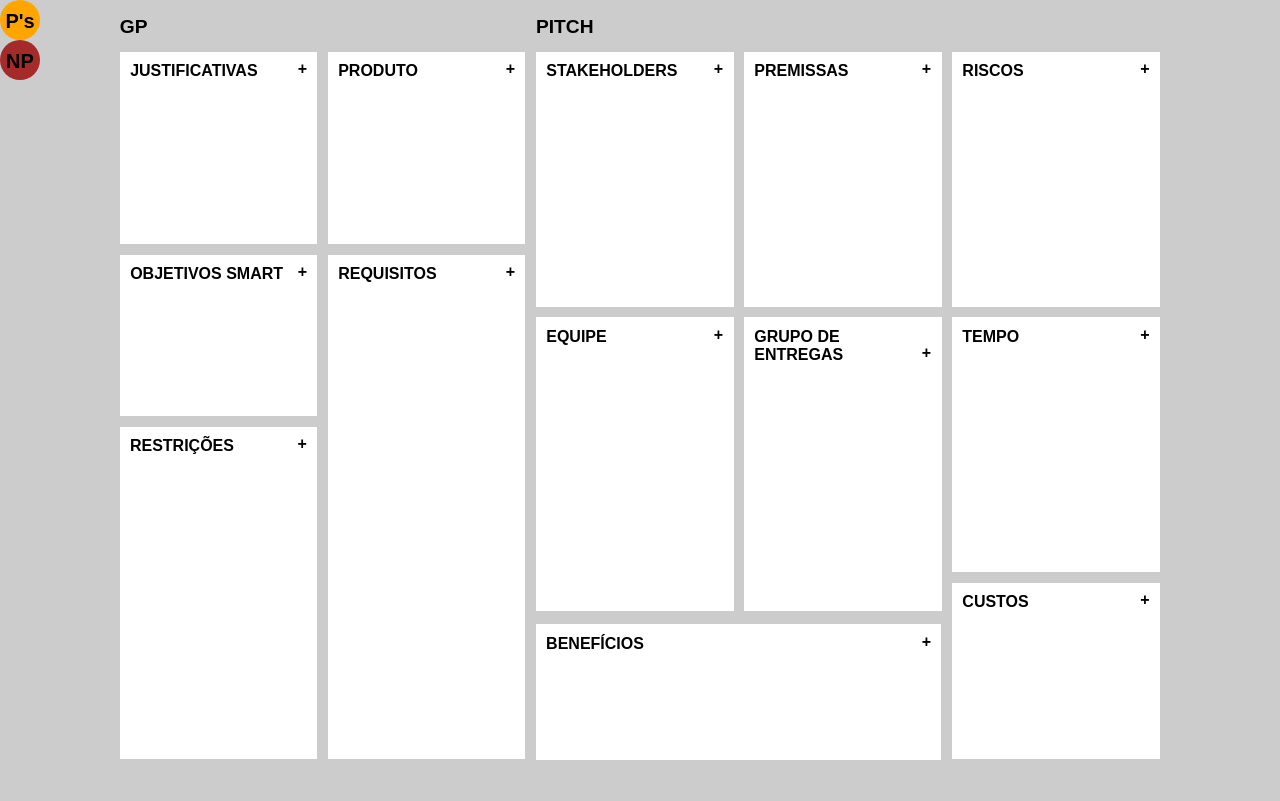
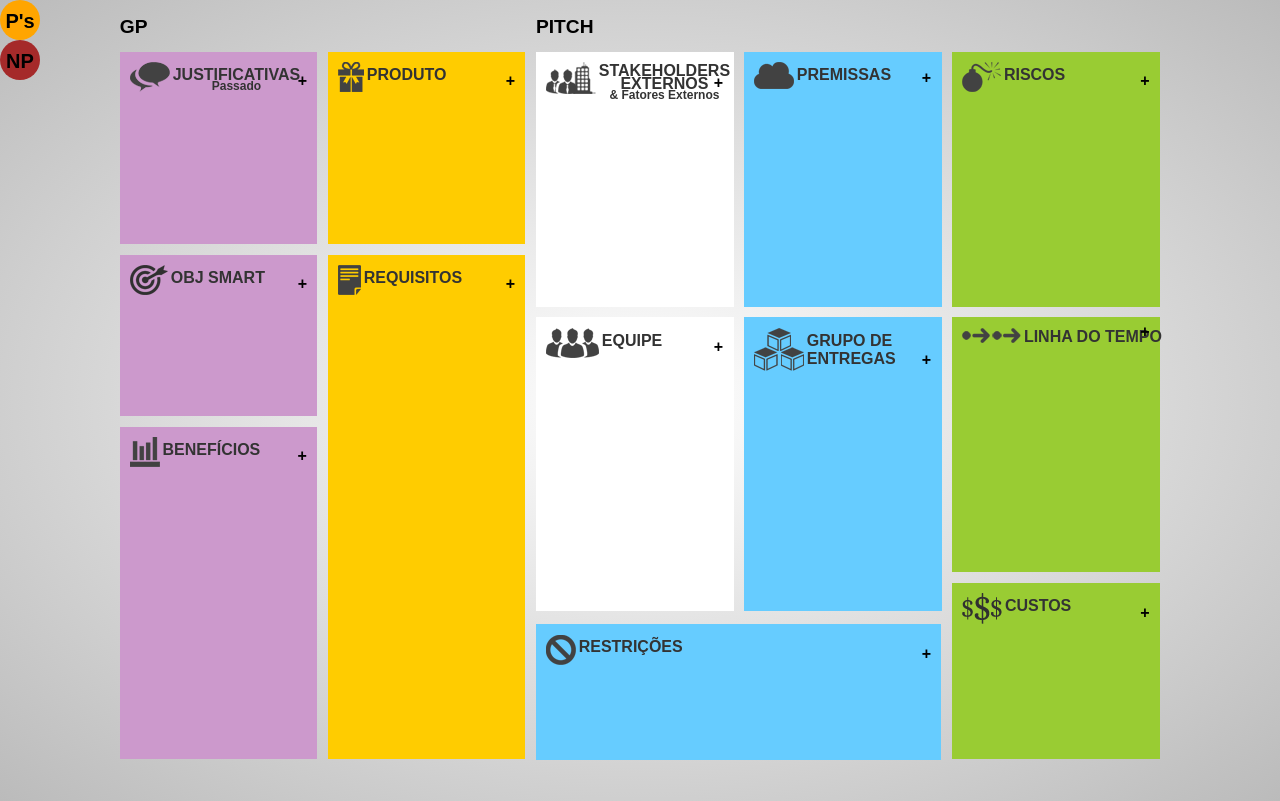
Before and after one commit to filran/PMCanvas3.0, a plain HTML site: page index.html in a window 1280 px wide. Drawn offline with Linux system fonts and the light colour scheme.

Commit message:
Implementada Formatação

```diff
--- a/index.html
+++ b/index.html
@@ -390,57 +390,83 @@
         </ul>
 
         <ul id="area" class="area">
-            <li id="just" class="margem_direita margem_embaixo"><h1>JUSTIFICATIVAS</h1>
+            <li id="just" class="margem_direita margem_embaixo">
+                <img src="imagens/icones/chat.png"/>
+                <h1>JUSTIFICATIVAS<span id="passado">Passado</span></h1>
                 <ul class="receberpostit"></ul>
             </li>
 
-            <li id="prod" class="margem_direita margem_embaixo"><h1>PRODUTO</h1>
+            <li id="prod" class="margem_direita margem_embaixo">
+                <img src="imagens/icones/gift.png"/>
+                <h1>PRODUTO</h1>
                 <ul class="receberpostit"></ul>
             </li>
 
-            <li id="stake" class="margem_direita margem_embaixo"><h1>STAKEHOLDERS</h1>
+            <li id="stake" class="margem_direita margem_embaixo">
+                <img src="imagens/icones/stake.png"/>
+                <h1>STAKEHOLDERS<span id="externos">EXTERNOS</span><span id="fatores_externos">& Fatores Externos</span></h1>
                 <ul class="receberpostit"></ul>
             </li>
 
-            <li id="premissas" class="margem_direita margem_embaixo"><h1>PREMISSAS</h1>
+            <li id="premissas" class="margem_direita margem_embaixo">
+                <img src="imagens/icones/cloud.png"/>
+                <h1>PREMISSAS</h1>
                 <ul class="receberpostit"></ul>
             </li>
 
-            <li id="riscos" class="margem_embaixo"><h1>RISCOS</h1>
+            <li id="riscos" class="margem_embaixo">
+                <img src="imagens/icones/bombtext.png"/>
+                <h1>RISCOS</h1>
                 <ul class="receberpostit"></ul>
             </li>
 
 
-            <li id="obj" class="margem_direita margem_embaixo"><h1>OBJETIVOS SMART</h1>
+            <li id="obj" class="margem_direita margem_embaixo">
+                <img src="imagens/icones/target.png"/>
+                <h1>OBJ SMART</h1>
                 <ul class="receberpostit"></ul>
             </li>
 
-            <li id="requisitos" class="margem_direita"><h1>REQUISITOS</h1>
+            <li id="requisitos" class="margem_direita">
+                <img src="imagens/icones/doc.png"/>
+                <h1>REQUISITOS</h1>
                 <ul class="receberpostit"></ul>
             </li>
 
-            <li id="equipe" class="margem_direita margem_embaixo margem_esquerda"><h1>EQUIPE</h1>
+            <li id="equipe" class="margem_direita margem_embaixo margem_esquerda">
+                <img src="imagens/icones/users.png"/>
+                <h1>EQUIPE</h1>
                 <ul class="receberpostit"></ul>
             </li>
 
-            <li id="entregas" class="margem_direita margem_embaixo"><h1>GRUPO DE ENTREGAS</h1>
+            <li id="entregas" class="margem_direita margem_embaixo">
+                <img src="imagens/icones/box.png"/>
+                <h1>GRUPO DE <br>ENTREGAS</h1>
                 <ul class="receberpostit"></ul>
             </li>
 
-            <li id="tempo" class="margem_embaixo"><h1>TEMPO</h1>
+            <li id="tempo" class="margem_embaixo">
+                <img src="imagens/icones/timeline.png"/>
+                <h1>LINHA DO TEMPO</h1>
                 <ul class="receberpostit"></ul>
             </li>
 
 
-            <li id="beneficios"><h1>BENEFÍCIOS</h1>
+            <li id="beneficios">
+                <img src="imagens/icones/chart.png"/>
+                <h1>BENEFÍCIOS</h1>
                 <ul class="receberpostit"></ul>
             </li>
 
-            <li id="restricoes"><h1>RESTRIÇÕES</h1>
+            <li id="restricoes">
+                <img src="imagens/icones/blocked.png"/>
+                <h1>RESTRIÇÕES</h1>
                 <ul class="receberpostit"></ul>
             </li>
 
-            <li id="custos"><h1>CUSTOS</h1>
+            <li id="custos">
+                <img src="imagens/icones/custos.png"/>
+                <h1>CUSTOS</h1>
                 <ul class="receberpostit"></ul>
             </li>
         </ul>
--- a/styles/canvas.css
+++ b/styles/canvas.css
@@ -1,9 +1,19 @@
 /*LAYOUT STANDARD ======================= */
 ul{ list-style-type: none; margin:0px; padding:0px;}
 
-body{ font-family:"Arial"; margin:0; padding:0; overflow:hidden; background-color:#ccc;}
+body{
+    font-family:"Arial";
+    margin:0;
+    padding:0;
+    overflow:hidden;
+    background: -webkit-radial-gradient(ellipse cover, #fff, #bbb); /*web kit*/
+    background: -moz-radial-gradient(ellipse cover, #fff, #bbb);/*mozilla*/
+    background: -ms-radial-gradient(circle cover, #fff, #bbb); /*internet explorer*/
+}
 
 h1{ margin:0; padding:0; font-size:1em; }
+
+img{ border:none; }
 
 /*CANVAS'S LAYOUT=============================*/
     #wrap{
@@ -46,6 +56,17 @@ h1{ margin:0; padding:0; font-size:1em; }
         width:40%;
     }
 
+    #area > li > h1{
+        margin: 0.3% 0 0 0.2%;
+        position:absolute;
+        color:#333;
+        display:inline;
+    }
+
+    #area > #stake > h1, #area > #tempo > h1{
+        margin-top:0;
+    }
+
     .area li{
         width:17%;
         padding:1%;
@@ -85,7 +106,7 @@ h1{ margin:0; padding:0; font-size:1em; }
         height:62%;
     }
 
-    #beneficios{
+    #restricoes{
         margin:29.5% 0 0 -60%;
         width:37%;
         height:14.7%;
@@ -107,9 +128,38 @@ h1{ margin:0; padding:0; font-size:1em; }
         height:30%;
     }
 
-    #restricoes{
+    #beneficios{
         height:40%;
         margin:10.5% 0 0 -100%;
+    }
+
+    /*formatando as áreas*/
+    #just, #obj, #beneficios{
+        background-color:#cc99cc;
+    }
+    #prod, #requisitos{
+        background-color:#ffcc00;
+    }
+    #stake, #equipe{
+        background-color:#fff;
+    }
+    #premissas, #entregas, #restricoes{
+        background-color:#66ccff;
+    }
+    #riscos, #tempo, #custos{
+        background-color:#99cc33;
+    }
+
+    #stake #externos{
+        display:block;
+        text-align:center;
+        margin-top:-5;
+    }
+    #stake #fatores_externos, #just #passado{
+        display:block;
+        text-align:center;
+        margin-top:-5;
+        font-size:0.75em;
     }
 
 
@@ -132,13 +182,21 @@ h1{ margin:0; padding:0; font-size:1em; }
     }
 
     /*ajustando área para receber os postits*/
-    #area > li > ul.receberpostit{ width:100%;}
-    #just ul , #prod ul{ height:90%; }
-    #stake ul , #premissas ul, #riscos ul, #tempo ul{ height:92%; }
-    #obj ul, #custos ul{ height:88%; }
-    #restricoes ul, #equipe ul, #entregas ul{ height:94%; }
-    #requisitos ul{ height:96%; }
-    #beneficios ul{ height:85%; }
+    #area > li > ul.receberpostit{ width:100%; margin-top:2%; }
+    #area > #just > ul.receberpostit{ margin-top:4%; }
+    #area > #stake > ul.receberpostit{ margin-top:8%; }
+    #just ul{ height:80%; }
+    #prod ul{ height:82%; }
+    #premissas ul{ height:88%; }
+    #stake ul{ height:82%; }
+    #riscos ul{ height:86%; }
+    #obj ul, #custos ul{ height:80%; }
+    #beneficios ul, #entregas ul{ height:90%; }
+    #equipe ul{ height:89%; }
+    #requisitos ul{ height:94%; }
+    #entregas ul{ height:85%; }
+    #restricoes ul{ height:70%; }
+    #tempo ul{ height:92%; }
 
     .postit{
         width:100px;
```
Also changed, not shown: imagens/icones/blocked.png (added), imagens/icones/bombtext.png (added), imagens/icones/box.png (added), imagens/icones/chart.png (added), imagens/icones/chat.png (added), imagens/icones/cloud.png (added), imagens/icones/custos.png (added), imagens/icones/doc.png (added), imagens/icones/gift.png (added), imagens/icones/stake.png (added), imagens/icones/target.png (added), imagens/icones/timeline.png (added), imagens/icones/users.png (added).
